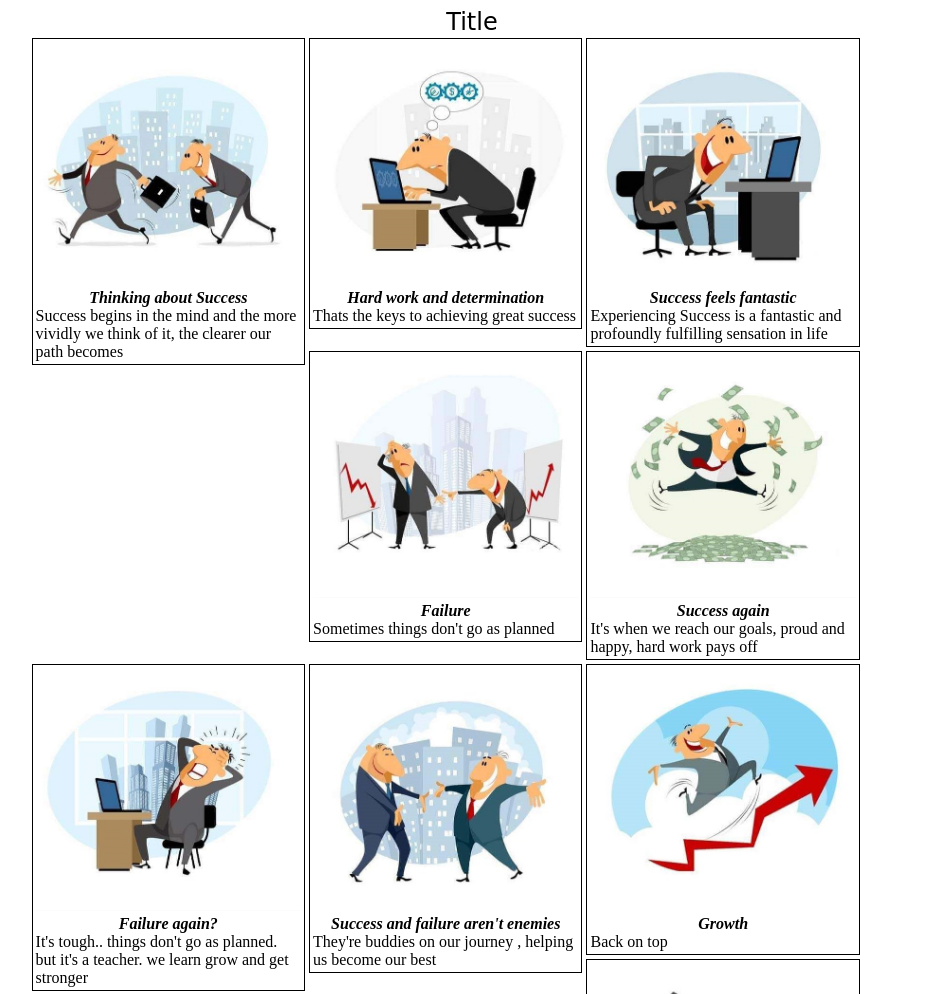
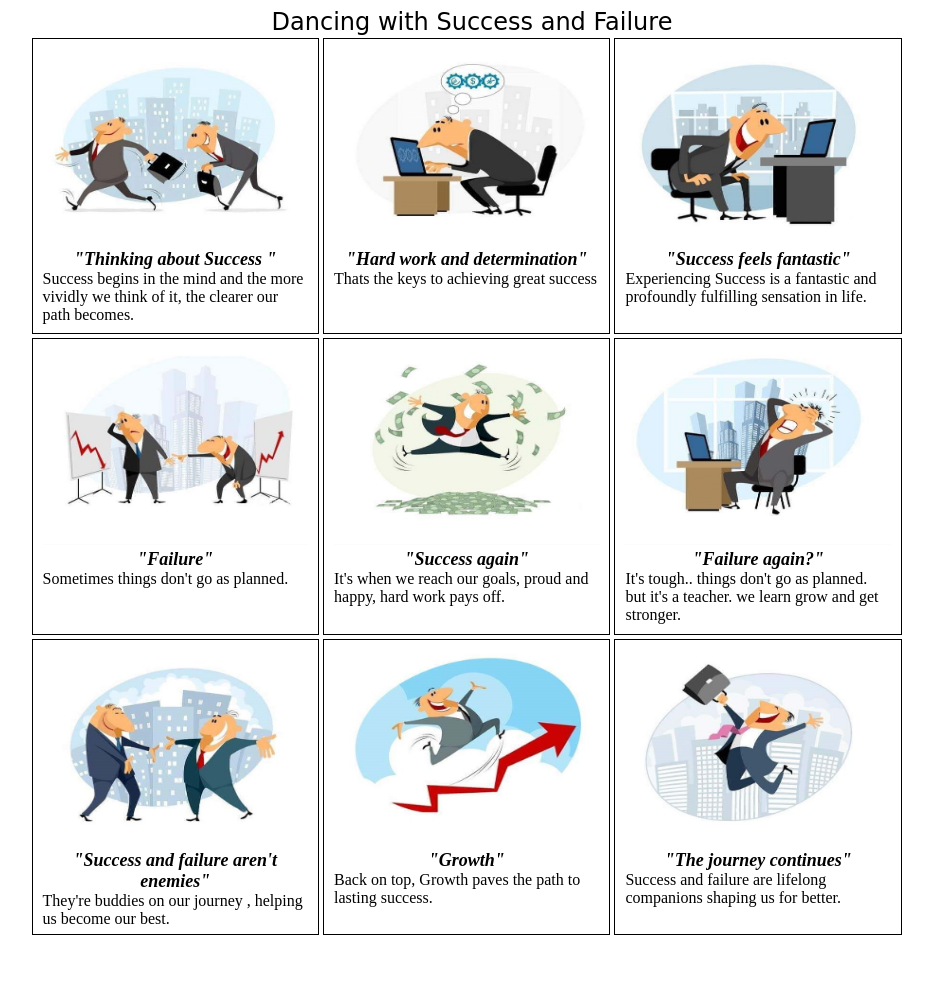
Before and after one commit to zaid-kh/Turing-StoryBoard, a plain HTML site: page index.html in a window 1280 px wide. Shown: the top 994 px of the page, without its empty margins (168-1101 px from the left). After the commit the page ends 937 px from the top, so only its background shows below. Drawn offline with Linux system fonts and the light colour scheme.

Commit message:
editing card style

```diff
--- a/index.html
+++ b/index.html
@@ -8,49 +8,49 @@
   </head>
   <body>
     <section class="container">
-      <header id="title">Title</header>
+      <header id="title">Dancing with Success and Failure</header>
 
       <section class="Raw">
         <section class="card" id="box1">
           <img src="StoryImages/Step1.jpg" alt="" />
           <p>
-            <em> Thinking about Success </em>
+            <em>"Thinking about Success "</em>
             Success begins in the mind and the more vividly we think of it, the
-            clearer our path becomes
+            clearer our path becomes.</p>
           </p>
         </section>
         <section class="card" id="box2">
           <img src="StoryImages/Step2.jpg" alt="" />
-          <em>Hard work and determination</em>
+          <em>"Hard work and determination"</em>
           Thats the keys to achieving great success
         </section>
         <section class="card" id="box3">
           <img src="StoryImages/Step3.jpg" alt="" />
           <p>
-            <em>Success feels fantastic</em>
+            <em>"Success feels fantastic"</em>
             Experiencing Success is a fantastic and profoundly fulfilling
-            sensation in life
+            sensation in life.</p>
           </p>
         </section>
       </section>
       <section class="Raw">
         <section class="card" id="box4">
           <img src="StoryImages/Step4.jpg" alt="" />
-          <p><em>Failure</em>Sometimes things don't go as planned</p>
+          <p><em>"Failure"</em>Sometimes things don't go as planned.</p>
         </section>
         <section class="card" id="box5">
           <img src="StoryImages/Step5.jpg" alt="" />
           <p>
-            <em>Success again</em>It's when we reach our goals, proud and
-            happy, hard work pays off
+            <em>"Success again"</em>It's when we reach our goals, proud and
+            happy, hard work pays off.</p>
           </p>
         </section>
         <section class="card" id="box6">
           <img src="StoryImages/Step6.jpg" alt="" />
           <p>
-            <em>Failure again?</em>
+            <em>"Failure again?"</em>
             It's tough.. things don't go as planned. but it's a teacher. we
-            learn grow and get stronger
+            learn grow and get stronger.</p>
           </p>
         </section>
       </section>
@@ -58,19 +58,22 @@
         <section class="card" id="box7">
           <img src="StoryImages/Step7.jpg" alt="" />
           <p>
-            <em>Success and failure aren't enemies</em>They're buddies on
-            our journey , helping us become our best
+            <em>"Success and failure aren't enemies"</em>They're buddies on our
+            journey , helping us become our best.</p>
           </p>
         </section>
         <section class="card" id="box8">
           <img src="StoryImages/Step8.jpg" alt="" />
-          <p><em>Growth</em>Back on top</p>
+          <p>
+            <em>"Growth"</em>Back on top, Growth paves the path to lasting
+            success.
+          </p>
         </section>
         <section class="card" id="box9">
           <img src="StoryImages/Step9.jpg" alt="" />
           <p>
-            <em>The journey continues</em>
-            Success and failure are lifelong companions shaping us for better
+            <em>"The journey continues"</em>
+            Success and failure are lifelong companions shaping us for better.</p>
           </p>
         </section>
       </section>
--- a/style.css
+++ b/style.css
@@ -20,13 +20,15 @@ img {
   width: 30%;
   border: 1px solid black;
   margin: 2px;
-  padding: 3px;
+  padding: 0 10px;
+  height: 23vw;
 }
 
 em {
   text-align: center;
   font-weight: bold;
   display: block;
+  font-size: large;
 }
 .card p {
   display: inline;
```
